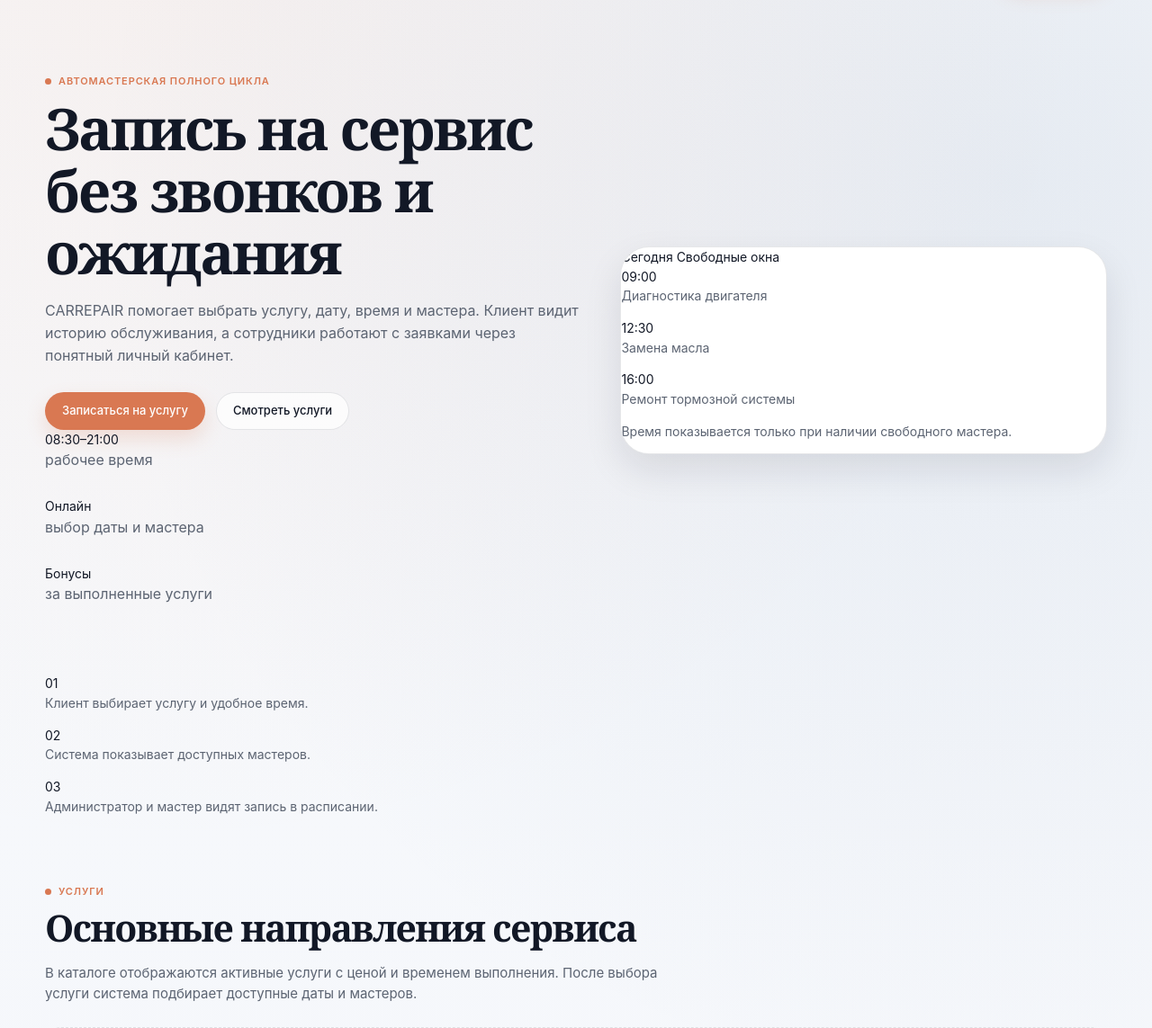
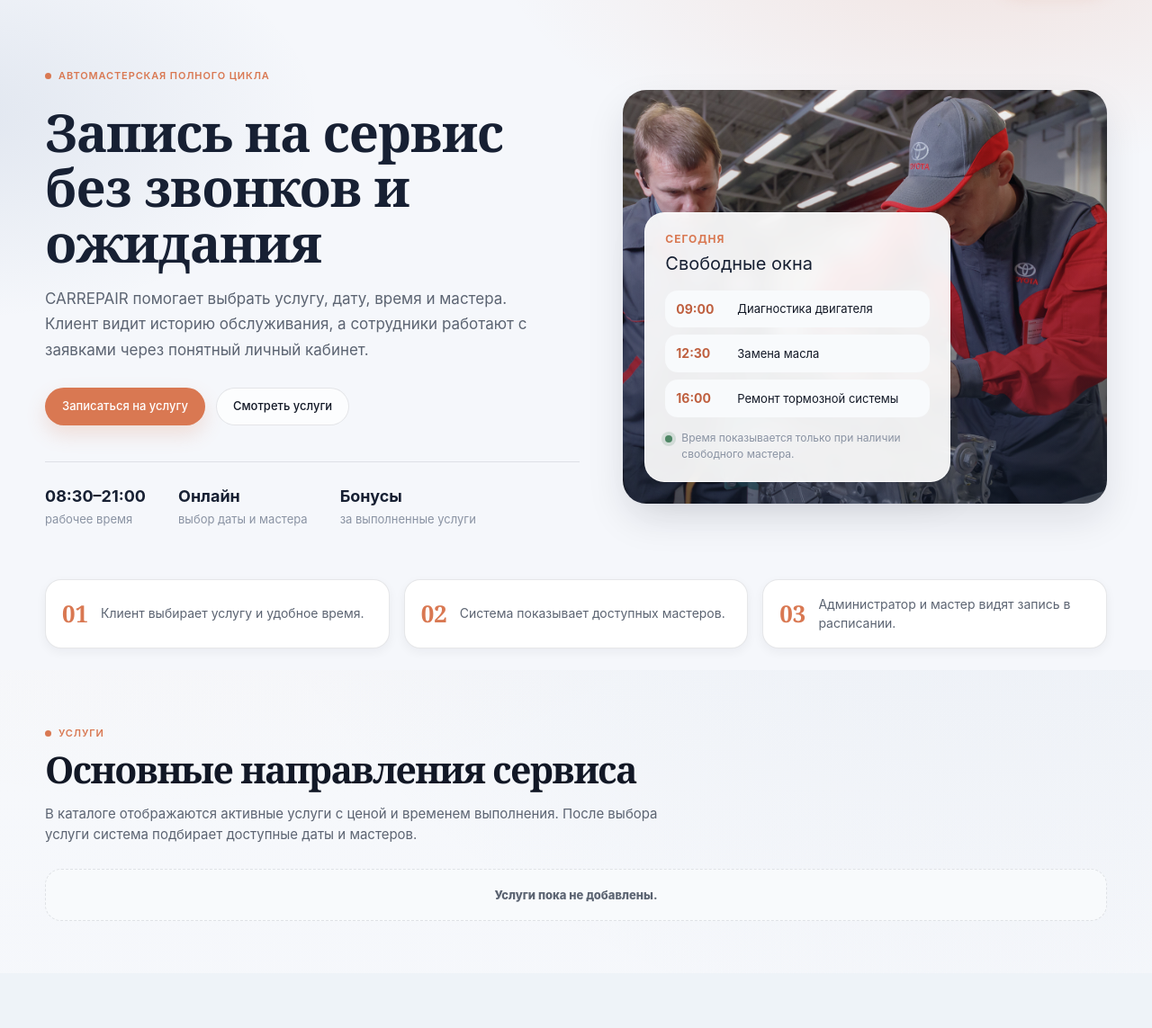
Before and after one commit to draczm/automaster, a PHP site: page / in a window 1280 px wide. Shown: the part 75-1218 px from the top of the page at 90% size. Run offline with PHP 8.4, Linux system fonts and the light colour scheme; data that the repository does not hold is empty.

Commit message:
Add missing homepage/form styles, fix service image paths

```diff
--- /dev/null
+++ b/assets/css/home.css
@@ -0,0 +1,557 @@
+/* =========================
+   Главная и формы входа: недостающие стили
+========================= */
+
+/* ---------- HERO ---------- */
+.home-hero {
+    position: relative;
+    overflow: hidden;
+    padding: 72px 0 56px;
+    background:
+        radial-gradient(900px 420px at 85% -10%, rgba(217, 120, 82, 0.16), transparent 60%),
+        radial-gradient(700px 380px at -5% 20%, rgba(73, 106, 155, 0.12), transparent 60%),
+        var(--bg);
+}
+
+.home-hero .hero__inner {
+    display: grid;
+    grid-template-columns: minmax(0, 1.05fr) minmax(0, 0.95fr);
+    align-items: center;
+    gap: 48px;
+}
+
+.home-hero h1 {
+    margin: 14px 0 18px;
+    font-family: var(--font-title);
+    font-size: clamp(36px, 5vw, 58px);
+    line-height: 1.06;
+    letter-spacing: -0.02em;
+    color: var(--primary);
+}
+
+.home-hero .hero__content > p {
+    max-width: 540px;
+    font-size: 17px;
+    line-height: 1.65;
+    color: var(--text-soft);
+}
+
+.home-hero .hero__actions {
+    display: flex;
+    flex-wrap: wrap;
+    gap: 12px;
+    margin-top: 28px;
+}
+
+.home-hero__metrics {
+    display: grid;
+    grid-template-columns: repeat(3, auto);
+    justify-content: start;
+    gap: 14px 36px;
+    margin-top: 40px;
+    padding-top: 24px;
+    border-top: 1px solid var(--border);
+}
+
+.home-hero__metrics span {
+    display: block;
+    font-size: 18px;
+    font-weight: 700;
+    color: var(--primary);
+}
+
+.home-hero__metrics p {
+    margin: 2px 0 0;
+    font-size: 13px;
+    color: var(--text-muted);
+}
+
+.home-hero .hero__media {
+    position: relative;
+    min-height: 460px;
+    display: flex;
+    align-items: flex-end;
+    justify-content: flex-start;
+    padding: 24px;
+    border-radius: var(--radius-lg);
+    background:
+        linear-gradient(180deg, rgba(23, 32, 51, 0.05) 0%, rgba(23, 32, 51, 0.55) 100%),
+        url("../images/hero-1.jpg") center / cover no-repeat,
+        var(--primary);
+    box-shadow: var(--shadow-md);
+}
+
+.home-hero__panel {
+    width: min(100%, 340px);
+    padding: 20px 22px;
+    border: 1px solid rgba(255, 255, 255, 0.6);
+    border-radius: 22px;
+    background: rgba(255, 255, 255, 0.92);
+    backdrop-filter: blur(10px);
+    box-shadow: var(--shadow-md);
+}
+
+.home-hero__top {
+    display: flex;
+    flex-direction: column;
+    gap: 2px;
+    margin-bottom: 14px;
+}
+
+.home-hero__top span {
+    font-size: 12px;
+    font-weight: 700;
+    letter-spacing: 0.08em;
+    text-transform: uppercase;
+    color: var(--accent);
+}
+
+.home-hero__top strong {
+    font-size: 20px;
+    color: var(--primary);
+}
+
+.home-hero__schedule {
+    display: grid;
+    gap: 8px;
+}
+
+.home-hero__schedule > div {
+    display: grid;
+    grid-template-columns: 58px 1fr;
+    align-items: center;
+    gap: 10px;
+    padding: 10px 12px;
+    border-radius: 14px;
+    background: var(--surface-soft);
+}
+
+.home-hero__schedule span {
+    font-weight: 700;
+    font-size: 14px;
+    color: var(--accent-dark);
+}
+
+.home-hero__schedule p {
+    margin: 0;
+    font-size: 13px;
+    color: var(--text);
+}
+
+.home-hero__note {
+    display: flex;
+    align-items: flex-start;
+    gap: 10px;
+    margin-top: 14px;
+}
+
+.home-hero__note span {
+    flex: 0 0 8px;
+    height: 8px;
+    margin-top: 6px;
+    border-radius: 50%;
+    background: var(--green);
+    box-shadow: 0 0 0 4px rgba(78, 134, 101, 0.18);
+}
+
+.home-hero__note p {
+    margin: 0;
+    font-size: 12px;
+    color: var(--text-muted);
+}
+
+/* ---------- STRIP ---------- */
+.home-strip {
+    padding: 0 0 24px;
+    background: var(--bg);
+}
+
+.home-strip__grid {
+    display: grid;
+    grid-template-columns: repeat(3, 1fr);
+    gap: 16px;
+}
+
+.home-strip__grid > div {
+    display: flex;
+    align-items: center;
+    gap: 14px;
+    padding: 16px 18px;
+    border: 1px solid var(--border);
+    border-radius: var(--radius-md);
+    background: var(--surface);
+    box-shadow: var(--shadow-xs);
+}
+
+.home-strip__grid span {
+    flex: 0 0 auto;
+    font-family: var(--font-title);
+    font-size: 26px;
+    font-weight: 700;
+    color: var(--accent);
+}
+
+.home-strip__grid p {
+    margin: 0;
+    font-size: 14px;
+    color: var(--text-soft);
+}
+
+/* ---------- SERVICES ---------- */
+.service-card {
+    padding: 0;
+    gap: 0;
+}
+
+.service-card > img {
+    width: 100%;
+    height: 190px;
+    border-radius: 0;
+    object-fit: cover;
+    transition: transform 0.4s ease;
+}
+
+.service-card:hover > img {
+    transform: scale(1.04);
+}
+
+.service-card--no-image::before {
+    content: "";
+    display: block;
+    height: 120px;
+    background: linear-gradient(135deg, var(--primary), var(--primary-soft));
+}
+
+.service-card__body {
+    display: flex;
+    flex-direction: column;
+    gap: 8px;
+    flex: 1;
+    padding: 18px 20px 20px;
+    background: var(--surface);
+}
+
+.service-card__body h3 {
+    margin: 4px 0 0;
+}
+
+.service-card__body > p {
+    flex: 1;
+    color: var(--text-soft);
+    line-height: 1.5;
+}
+
+.service-card__bottom {
+    display: flex;
+    align-items: center;
+    justify-content: space-between;
+    gap: 12px;
+    margin-top: 10px;
+    padding-top: 14px;
+    border-top: 1px solid var(--border);
+}
+
+.services__grid {
+    display: grid;
+    grid-template-columns: repeat(auto-fill, minmax(280px, 1fr));
+    gap: 22px;
+}
+
+.services__grid .service-card {
+    display: flex;
+    flex-direction: column;
+}
+
+/* ---------- BENEFITS ---------- */
+.home-benefits {
+    padding: 72px 0;
+    background: var(--bg-soft);
+}
+
+.home-benefits__grid {
+    display: grid;
+    grid-template-columns: repeat(auto-fit, minmax(230px, 1fr));
+    gap: 20px;
+    margin-top: 32px;
+}
+
+.benefit-card span {
+    display: inline-block;
+    margin-bottom: 12px;
+    padding: 4px 12px;
+    border-radius: 999px;
+    background: var(--accent-soft);
+    font-size: 12px;
+    font-weight: 700;
+    color: var(--accent-dark);
+}
+
+.benefit-card h3 {
+    margin: 0 0 8px;
+    font-size: 18px;
+    color: var(--primary);
+}
+
+.benefit-card p {
+    margin: 0;
+    font-size: 14px;
+    line-height: 1.55;
+    color: var(--text-soft);
+}
+
+/* ---------- TEAM ---------- */
+.home-master-card {
+    display: flex;
+    flex-direction: column;
+    align-items: flex-start;
+    gap: 8px;
+}
+
+.home-master-card__avatar {
+    display: grid;
+    place-items: center;
+    width: 64px;
+    height: 64px;
+    border-radius: 20px;
+    background: linear-gradient(135deg, var(--primary), var(--primary-soft));
+    font-family: var(--font-title);
+    font-size: 22px;
+    font-weight: 700;
+    letter-spacing: 0.04em;
+    color: #fff;
+    box-shadow: var(--shadow-sm);
+}
+
+.home-master-card > span {
+    font-size: 12px;
+    font-weight: 700;
+    letter-spacing: 0.06em;
+    text-transform: uppercase;
+    color: var(--accent);
+}
+
+.home-master-card h3 {
+    margin: 0;
+    color: var(--primary);
+}
+
+.home-master-card p {
+    margin: 0;
+    font-size: 14px;
+    color: var(--text-soft);
+}
+
+.team__grid {
+    display: grid;
+    grid-template-columns: repeat(auto-fill, minmax(260px, 1fr));
+    gap: 22px;
+}
+
+/* ---------- PROCESS ---------- */
+.home-process {
+    padding: 72px 0;
+    background: var(--primary);
+    color: #fff;
+}
+
+.home-process__inner {
+    display: grid;
+    grid-template-columns: 1fr 1.1fr;
+    align-items: center;
+    gap: 48px;
+}
+
+.home-process h2 {
+    margin: 12px 0 14px;
+    font-family: var(--font-title);
+    font-size: clamp(28px, 3.6vw, 40px);
+    color: #fff;
+}
+
+.home-process p {
+    color: rgba(255, 255, 255, 0.75);
+    line-height: 1.65;
+}
+
+.home-process__steps {
+    display: grid;
+    gap: 14px;
+}
+
+.home-process__steps > div {
+    display: flex;
+    align-items: center;
+    gap: 16px;
+    padding: 16px 18px;
+    border: 1px solid rgba(255, 255, 255, 0.12);
+    border-radius: var(--radius-md);
+    background: rgba(255, 255, 255, 0.06);
+}
+
+.home-process__steps span {
+    display: grid;
+    place-items: center;
+    flex: 0 0 38px;
+    height: 38px;
+    border-radius: 50%;
+    background: var(--accent);
+    font-weight: 700;
+    color: #fff;
+}
+
+.home-process__steps p {
+    margin: 0;
+    font-size: 14px;
+    color: rgba(255, 255, 255, 0.9);
+}
+
+/* ---------- CTA ---------- */
+.home-cta {
+    padding: 64px 0;
+    background: var(--bg);
+}
+
+.home-cta__inner {
+    display: flex;
+    flex-wrap: wrap;
+    align-items: center;
+    justify-content: space-between;
+    gap: 24px;
+    padding: 36px 40px;
+    border-radius: var(--radius-lg);
+    background: linear-gradient(135deg, var(--accent), var(--accent-dark));
+    color: #fff;
+    box-shadow: var(--shadow-md);
+}
+
+.home-cta__inner h2,
+.home-cta__inner p {
+    margin: 0;
+    color: #fff;
+}
+
+/* ---------- FORMS (login / register) ---------- */
+.form-section {
+    display: flex;
+    justify-content: center;
+    padding: 64px 0 80px;
+    background:
+        radial-gradient(700px 320px at 80% 0%, rgba(217, 120, 82, 0.14), transparent 60%),
+        var(--bg);
+}
+
+.form-card {
+    width: min(100%, 460px);
+    margin: 0 auto;
+    padding: 34px 32px;
+    border: 1px solid var(--border);
+    border-radius: var(--radius-lg);
+    background: var(--surface);
+    box-shadow: var(--shadow-md);
+}
+
+.form-card h1 {
+    margin: 10px 0 8px;
+    font-family: var(--font-title);
+    font-size: 32px;
+    line-height: 1.1;
+    color: var(--primary);
+}
+
+.form-card > p {
+    margin: 0 0 22px;
+    font-size: 14px;
+    color: var(--text-soft);
+}
+
+.form-card .form-group {
+    margin-bottom: 16px;
+}
+
+.form-card label {
+    display: block;
+    margin-bottom: 6px;
+    font-size: 13px;
+    font-weight: 600;
+    color: var(--text);
+}
+
+.form-card input[type="text"],
+.form-card input[type="email"],
+.form-card input[type="password"],
+.form-card input[type="tel"] {
+    width: 100%;
+    padding: 13px 16px;
+    border: 1px solid var(--border-strong);
+    border-radius: 14px;
+    background: var(--surface-soft);
+    font: inherit;
+    color: var(--text);
+    transition: border-color 0.2s, box-shadow 0.2s;
+}
+
+.form-card input:focus {
+    outline: none;
+    border-color: var(--accent);
+    box-shadow: 0 0 0 4px rgba(217, 120, 82, 0.15);
+    background: #fff;
+}
+
+.form-card .btn {
+    width: 100%;
+    margin-top: 6px;
+}
+
+.form-note {
+    margin: 18px 0 0;
+    font-size: 13px;
+    text-align: center;
+    color: var(--text-muted);
+}
+
+.form-note a {
+    color: var(--accent-dark);
+    font-weight: 600;
+}
+
+.alert.alert-error {
+    margin-bottom: 16px;
+    padding: 12px 16px;
+    border-radius: 12px;
+    background: #fbeeee;
+    color: var(--red);
+    font-size: 14px;
+}
+
+/* ---------- RESPONSIVE ---------- */
+@media (max-width: 900px) {
+    .home-hero .hero__inner,
+    .home-process__inner {
+        grid-template-columns: 1fr;
+    }
+
+    .home-hero .hero__media {
+        min-height: 340px;
+    }
+
+    .home-strip__grid {
+        grid-template-columns: 1fr;
+    }
+
+    .home-hero__metrics {
+        grid-template-columns: 1fr 1fr;
+    }
+}
+
+.home-cta .label {
+    color: #fff;
+}
+
+.home-cta .label::before {
+    background: #fff;
+}
+
+.home-cta__inner p {
+    margin-top: 8px;
+    opacity: 0.9;
+}
--- a/includes/header.php
+++ b/includes/header.php
@@ -63,6 +63,7 @@ if ($headerRole === 'admin') {
     <meta name="description" content="CARREPAIR — ремонт автомобилей, онлайн-запись, личный кабинет и бонусная система.">
     <link rel="stylesheet" href="<?= $basePath ?>assets/css/style.css">
     <link rel="stylesheet" href="<?= $basePath ?>assets/css/admin.css">
+    <link rel="stylesheet" href="<?= $basePath ?>assets/css/home.css">
 </head>
 <body>
 
--- a/index.php
+++ b/index.php
@@ -85,12 +85,12 @@ function homeServiceImage($service, $index)
     }
 
     $fallbacks = [
-        'assets/img/services/service-1.jpg',
-        'assets/img/services/service-2.jpg',
-        'assets/img/services/service-3.jpg',
-        'assets/img/services/service-4.jpg',
-        'assets/img/services/service-5.jpg',
-        'assets/img/services/service-6.jpg'
+        'assets/images/service-1.jpg',
+        'assets/images/service-2.jpg',
+        'assets/images/service-3.jpg',
+        'assets/images/service-4.jpg',
+        'assets/images/service-5.jpg',
+        'assets/images/service-6.jpg'
     ];
 
     return $fallbacks[$index % count($fallbacks)];
```
Also changed, not shown: database/seed.sql (+5 -5 lines).
